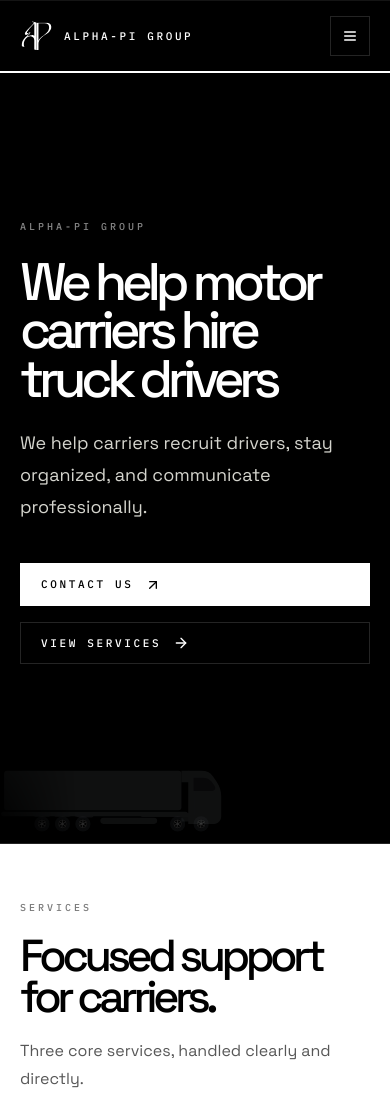
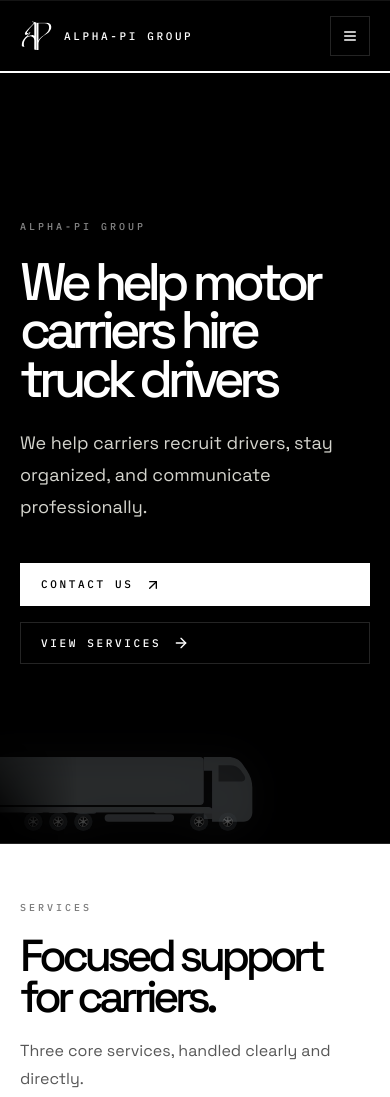
Before and after one commit to TolibovZafarali/alpha-pi-group, a Next.js app: page / in a window 390 px wide. Shown: the top 1097 px of the page. Built offline with nearby package versions, Linux system fonts and the light colour scheme.

Commit message:
fix(ui): brighten and reposition hero truck illustration

```diff
--- a/src/components/site/hero-truck-illustration.tsx
+++ b/src/components/site/hero-truck-illustration.tsx
@@ -78,9 +78,9 @@ export function HeroTruckIllustration({
             "linear-gradient(90deg, transparent 0%, black 20%, black 88%, transparent 100%), linear-gradient(180deg, black 0%, black 82%, transparent 100%)",
         }}
       >
-        <div className="absolute bottom-[-0.625rem] left-[30%] w-[18rem] max-w-none -translate-x-1/2 sm:bottom-[-2.25rem] sm:left-[56%] sm:w-[32rem] lg:bottom-[-2.75rem] lg:w-[38rem] xl:bottom-[-3rem] xl:w-[42rem]">
+        <div className="absolute bottom-[-0.875rem] left-[32%] w-[22rem] max-w-none -translate-x-1/2 sm:bottom-[-2.25rem] sm:left-[56%] sm:w-[32rem] lg:bottom-[-2.75rem] lg:w-[38rem] xl:bottom-[-3rem] xl:w-[42rem]">
           <motion.svg
-            className="h-auto w-full text-[#c0c6cf]"
+            className="h-auto w-full text-[#dbe3ec] drop-shadow-[0_0_18px_rgba(219,227,236,0.18)] sm:text-[#c0c6cf] sm:drop-shadow-none"
             fill="none"
             style={prefersReducedMotion ? undefined : { x: truckX }}
             viewBox="0 0 760 300"
@@ -88,7 +88,7 @@ export function HeroTruckIllustration({
           >
             <g transform="translate(0 -8)">
               <g
-                className="opacity-[0.08] sm:opacity-[0.15] lg:opacity-[0.18]"
+                className="opacity-[0.16] sm:opacity-[0.15] lg:opacity-[0.18]"
                 fill="currentColor"
               >
                 <rect height="104" rx="8" width="468" x="82" y="92" />
@@ -197,7 +197,7 @@ export function HeroTruckIllustration({
 
               {wheelCenters.map(({ x, y }) => (
                 <g
-                  className="opacity-[0.16] sm:opacity-[0.3] lg:opacity-[0.38]"
+                  className="opacity-[0.24] sm:opacity-[0.3] lg:opacity-[0.38]"
                   key={`${x}-${y}`}
                   transform={`translate(${x} ${y})`}
                 >
```
